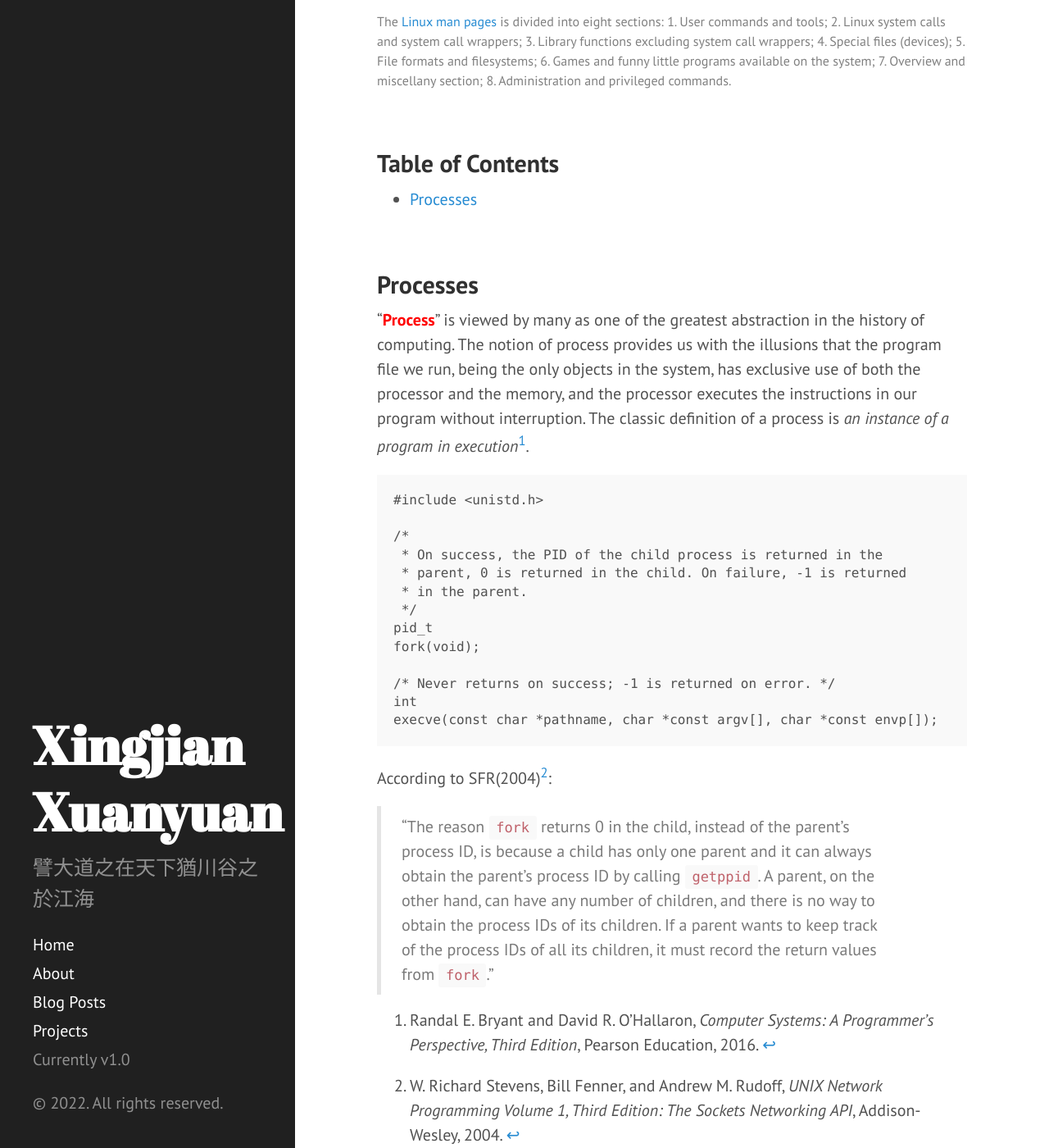
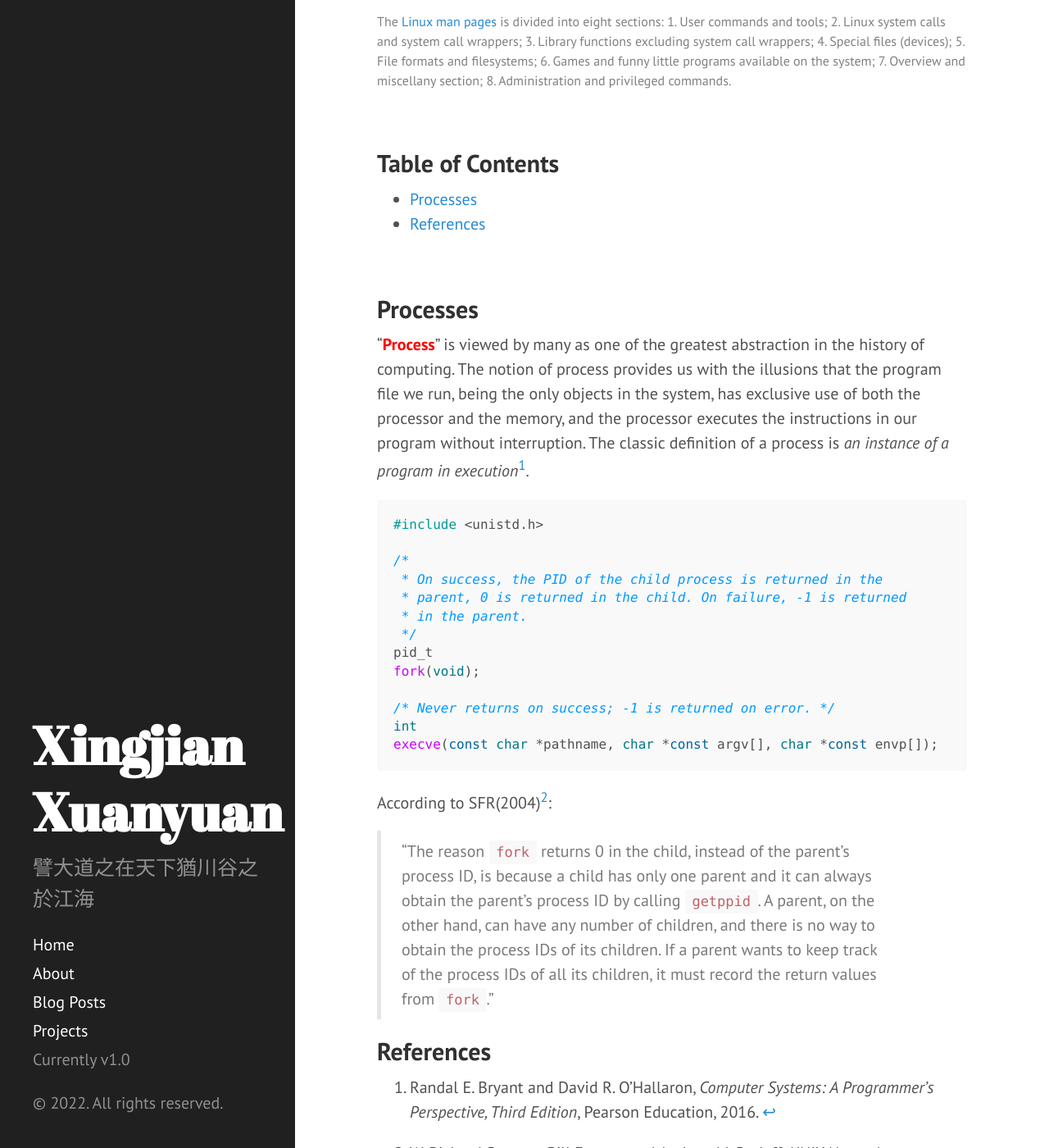
Before and after one commit to XingjianXuanyuan/XingjianXuanyuan.github.io, a Jekyll site: the page built from _posts/2021-12-25-fork-execve.md, in a window 1280 px wide and 1400 px high, scrolled down 346 px. Shown: the whole window at 82% size. Built offline with Jekyll 4.4.1, drawn with Linux system fonts in a browser that asks for light colours.

Commit message:
fix code highlighting

````diff
--- a/_config.yml
+++ b/_config.yml
@@ -1,5 +1,11 @@
 # Build settings
 markdown:             kramdown
+kramdown:
+  input: GFM
+  syntax_highlighter: rouge
+  syntax_highlighter_opts:
+        # Use existing pygments syntax highlighting css
+        css_class: 'highlight'
 highlighter:          pygments
 excerpt_separator:    <!-- excerpt-end -->
 mathjax:              true
--- a/_posts/2021-12-25-fork-execve.md
+++ b/_posts/2021-12-25-fork-execve.md
@@ -31,7 +31,7 @@ The <a href="https://man7.org/linux/man-pages/index.html">Linux man pages</a> is
 
 "**Process**{: style="color: red"}" is viewed by many as one of the greatest abstraction in the history of computing. The notion of process provides us with the illusions that the program file we run, being the only objects in the system, has exclusive use of both the processor and the memory, and the processor executes the instructions in our program without interruption. The classic definition of a process is *an instance of a program in execution*[^1].
 
-```C
+```c
 #include <unistd.h>
 
 /*
@@ -51,6 +51,8 @@ According to SFR(2004)[^2]:
 
 > "The reason <code>fork</code> returns 0 in the child, instead of the parent's process ID, is because a child has only one parent and it can always obtain the parent's process ID by calling <code>getppid</code>. A parent, on the other hand, can have any number of children, and there is no way to obtain the process IDs of its children. If a parent wants to keep track of the process IDs of all its children, it must record the return values from <code>fork</code>."
 
+## References
+
 [^1]: Randal E. Bryant and David R. O'Hallaron, *Computer Systems: A Programmer's Perspective, Third Edition*, Pearson Education, 2016.
 
 [^2]: W. Richard Stevens, Bill Fenner, and Andrew M. Rudoff, *UNIX Network Programming Volume 1, Third Edition: The Sockets Networking API*, Addison-Wesley, 2004.
````
Also changed, not shown: _posts/2022-04-15-tree-linux-kernel.md (+2 -0 lines), 1 other file.
